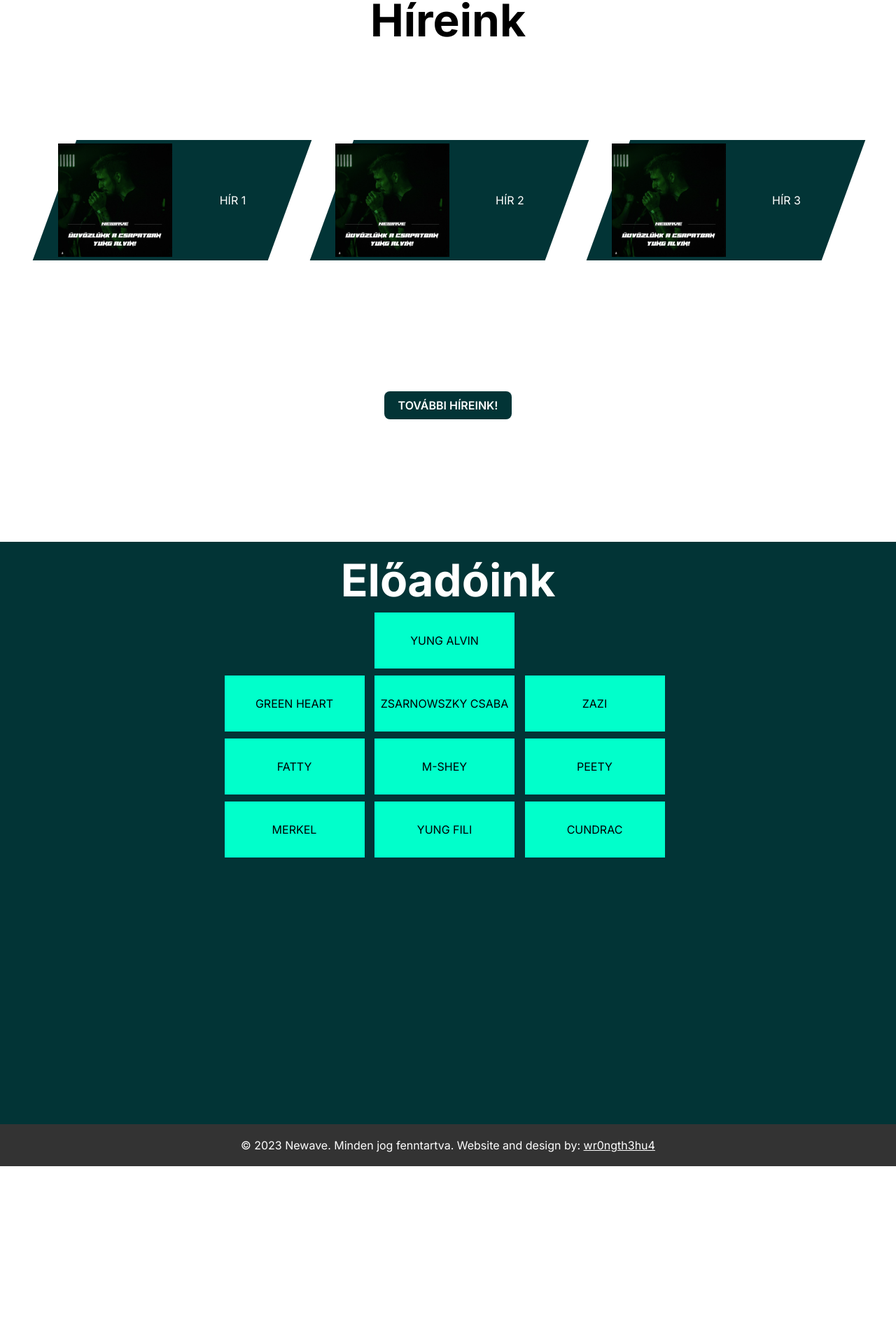
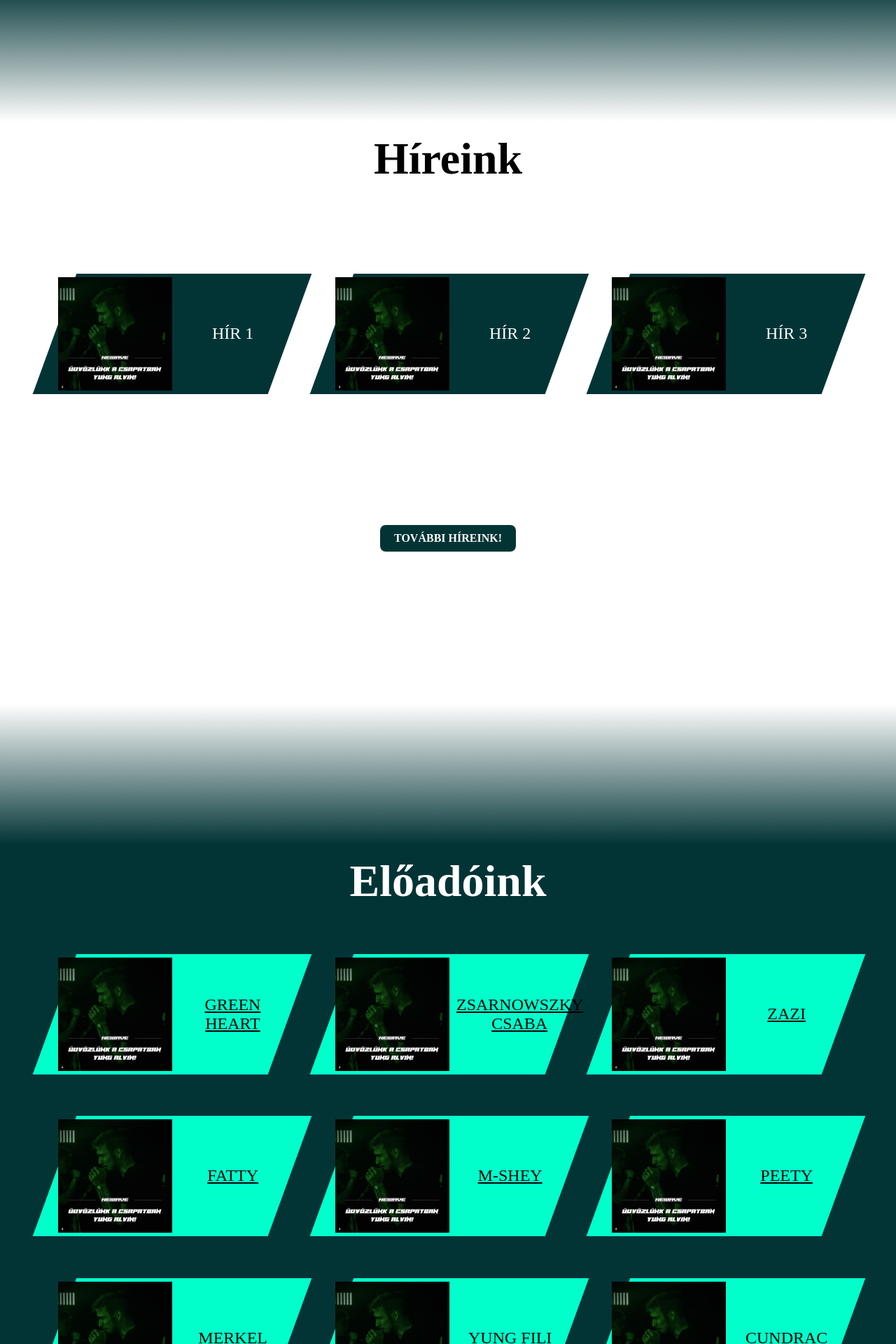
Before and after one commit to WR0NGTH3HU4/newave, a SvelteKit app in the folder app/: page / in a window 1280 px wide. Shown: the part 858-2778 px from the top of the page at 70% size. Before the commit the page ends 2524 px from the top, so only its background shows below. Built offline with nearby package versions, Linux system fonts and the light colour scheme.

Commit message:
főoldal majdnem kész van, betűtípus feltöltése

```diff
--- a/app/src/components/Navbar.svelte
+++ b/app/src/components/Navbar.svelte
@@ -6,16 +6,15 @@
 
 <nav>
 	<span class="cim">
-		<a href="/" class="noadeco">
-			<img src="logo/logo_bolygo.png" alt="">
+		<a href="kapcsolat" class="noadeco">
+			<img src="logo/logo_bolygo.png" alt="newave_logo">
 		</a>
 	</span>
 
 	<a href="rolunk">Művészeink</a>
 	<a href="galeria">Galéria</a>
 	<a href="hirek">Hírek</a>
-
-
+	<a href="kapcsolat">Kapcsolat</a>
 </nav>
 
 <style lang="scss">
--- a/app/src/routes/+page.svelte
+++ b/app/src/routes/+page.svelte
@@ -1,4 +1,4 @@
-<main>
+<main style="font-family: MyCostumFont;">
     <section>
         <div class="back">
            <img src="logo/logo_feher.png" alt="newave_logo" class="logo">
@@ -6,21 +6,23 @@
         </div>
     </section>
 
-    <section id="teszt">
+    <div id="atmenet_le"></div>
+
+    <section style="background-color: #fff;">
         <div class="feature">
-            <div class="feature" id="hirek">
-                <h2>Híreink</h2>
+            <div class="feature">
+                <h2 style="color: black;">Híreink</h2>
 
                 <div class="hirek_container">
-                    <div class="box">
+                    <div class="box" id="hirek">
                       <img src="tagok/yung_alvin.png" alt="Bal oldali kép">
                       <p>HÍR 1</p>
                     </div>
-                    <div class="box">
+                    <div class="box" id="hirek">
                       <img src="tagok/yung_alvin.png" alt ="Bal oldali kép">
                       <p>HÍR 2</p>
                     </div>
-                    <div class="box">
+                    <div class="box" id="hirek">
                       <img src="tagok/yung_alvin.png" alt="Bal oldali kép">
                       <p>HÍR 3</p>
                     </div>
@@ -34,14 +36,60 @@
         </div>
     </section>
 
+    <div id="atmenet_fel"></div>
 
     <section id="teszt">
         <div class="feature">
             <h2 id="eloadoink_cim">Előadóink</h2>
 
         <div class="nagydiv">
-            <div class="ceodiv">
-                <ul>
+
+            <div class="hirek_container">
+                <div class="box" id="eloado">
+                  <img src="tagok/yung_alvin.png" alt="Bal oldali kép">
+                  <p class="eloado_nevek">GREEN HEART</p>
+                </div>
+                <div class="box" id="eloado">
+                  <img src="tagok/yung_alvin.png" alt ="Bal oldali kép">
+                  <p class="eloado_nevek">ZSARNOWSZKY CSABA</p>
+                </div>
+                <div class="box" id="eloado">
+                  <img src="tagok/yung_alvin.png" alt="Bal oldali kép">
+                  <p class="eloado_nevek">ZAZI</p>
+                </div>
+              </div>
+
+              <div class="hirek_container">
+                <div class="box" id="eloado">
+                  <img src="tagok/yung_alvin.png" alt="Bal oldali kép">
+                  <p class="eloado_nevek">FATTY</p>
+                </div>
+                <div class="box" id="eloado">
+                  <img src="tagok/yung_alvin.png" alt ="Bal oldali kép">
+                  <p class="eloado_nevek">M-SHEY</p>
+                </div>
+                <div class="box" id="eloado">
+                  <img src="tagok/yung_alvin.png" alt="Bal oldali kép">
+                  <p class="eloado_nevek">PEETY</p>
+                </div>
+              </div>
+
+              <div class="hirek_container">
+                <div class="box" id="eloado">
+                  <img src="tagok/yung_alvin.png" alt="Bal oldali kép">
+                  <p class="eloado_nevek">MERKEL</p>
+                </div>
+                <div class="box" id="eloado">
+                  <img src="tagok/yung_alvin.png" alt ="Bal oldali kép">
+                  <p class="eloado_nevek">YUNG FILI</p>
+                </div>
+                <div class="box" id="eloado">
+                  <img src="tagok/yung_alvin.png" alt="Bal oldali kép">
+                  <p class="eloado_nevek">CUNDRAC</p>
+                </div>
+              </div>
+
+               <!-- <ul>
                     <li class="rectangle">
                         YUNG ALVIN
                     </li>
@@ -70,9 +118,12 @@
                 </ul>
               </div>
         </div>
+        -->
         </div>
     </section>
+    <div id="atmenet_le">
 
+    </div>
         <footer>
             <p>&copy; 2023 Newave. Minden jog fenntartva. Website and design by: <a href="https://linktr.ee/wr0ngth3hu4" style="color: inherit;">wr0ngth3hu4</a></p>
         </footer>
@@ -80,6 +131,11 @@
 </main>
 
 <style lang="scss">
+
+    @font-face{
+        font-family: "MyCustomFont";
+        src: url("app/AvenirLTStd-Roman.otf");
+    }
 
     #leirasok > .divider {
         height: fit-content;
@@ -269,8 +325,8 @@
     }
 
     footer {
-    background-color: #333;
-    color: #fff;
+    background-color: #fff;
+    color: black;
     padding: 20px;
     text-align: center;
   }
@@ -319,7 +375,10 @@
 .hirek_container {
   display: flex;
   margin-left: 5%;
-  margin-top: 10%;
+}
+
+#hirek{
+    margin-top: 10%;
 }
 
 .box {
@@ -330,13 +389,13 @@
   margin-right: 5%;
   display: flex;
   align-items: center;
-  transform: skewX(-20deg); /* Átalakítás paralelogrammá */
+  transform: skewX(-20deg);
 }
 
 .box img {
   margin-right: 10px;
-  width: 50%; /* Képek mérete 10% */
-  transform: skewX(20deg); /* Inverz átalakítás a képnek */
+  width: 50%;
+  transform: skewX(20deg);
 }
 
 
@@ -344,7 +403,34 @@
   margin: 0;
   flex: 1;
   text-align: center;
-  transform: skewX(20deg); /* Inverz átalakítás a képnek */
+  transform: skewX(20deg);
+  font-size: x-large;
+}
+#eloado{
+    background-color: #01ffcb;
+    margin-top: 5%;
+    font-size: x-large;
+}
+.eloado_nevek{
+    color: black;
+    text-decoration: underline;
+}
+
+#atmenet_le{
+    background: rgb(255,255,255);
+    background: linear-gradient(0deg, rgba(255,255,255,1) 0%, rgba(2,52,54,1) 100%);
+    height: 200px;
+
+}
+#atmenet_fel{
+    background: rgb(255,255,255);
+    background: linear-gradient(180deg, rgba(255,255,255,1) 0%, rgba(2,52,54,1) 100%);
+    height: 200px;
+
+}
+
+.hirek_div{
+    background-color: #fff;
 }
 
 </style>
```
Also changed, not shown: app/AvenirLTStd-Roman.otf (added).
